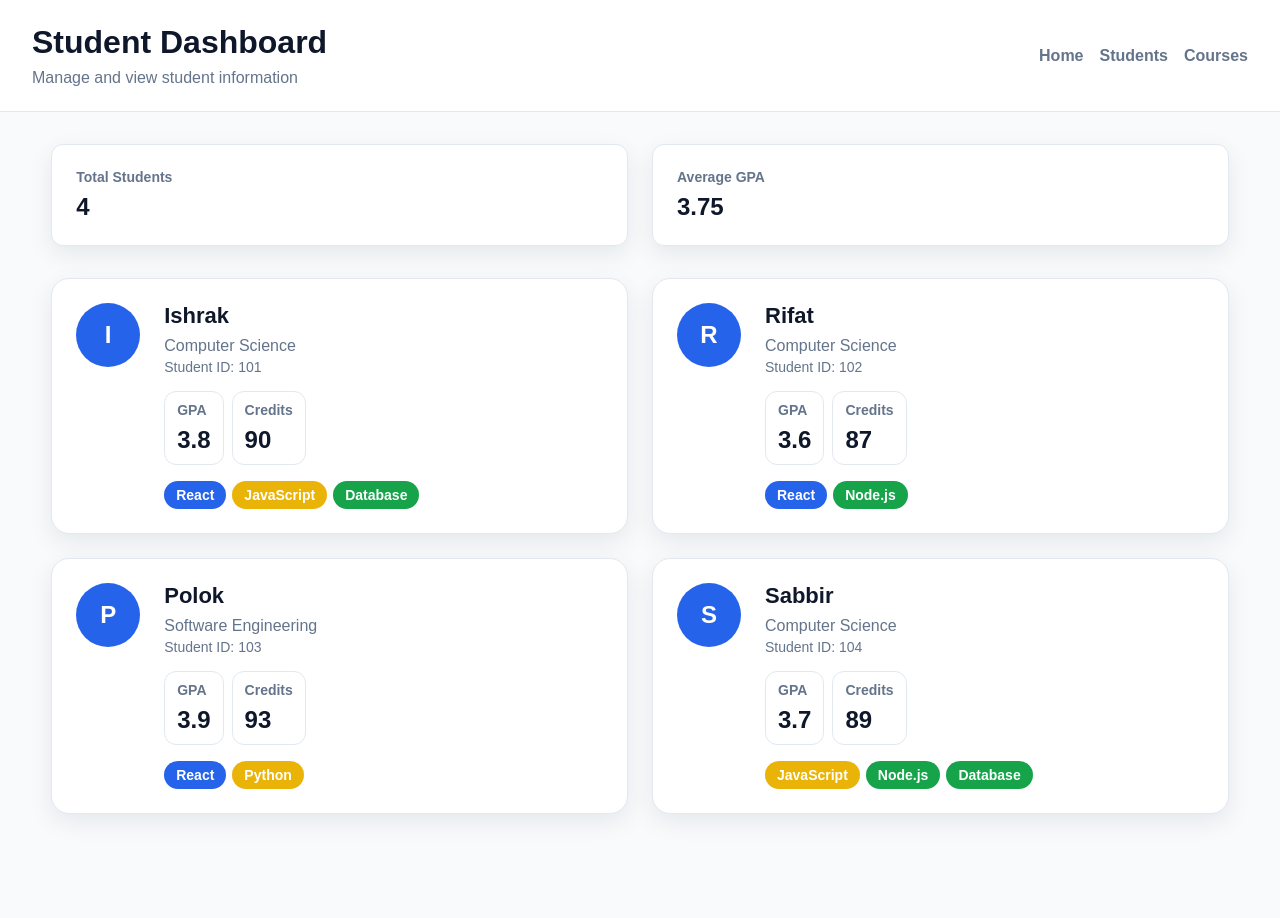
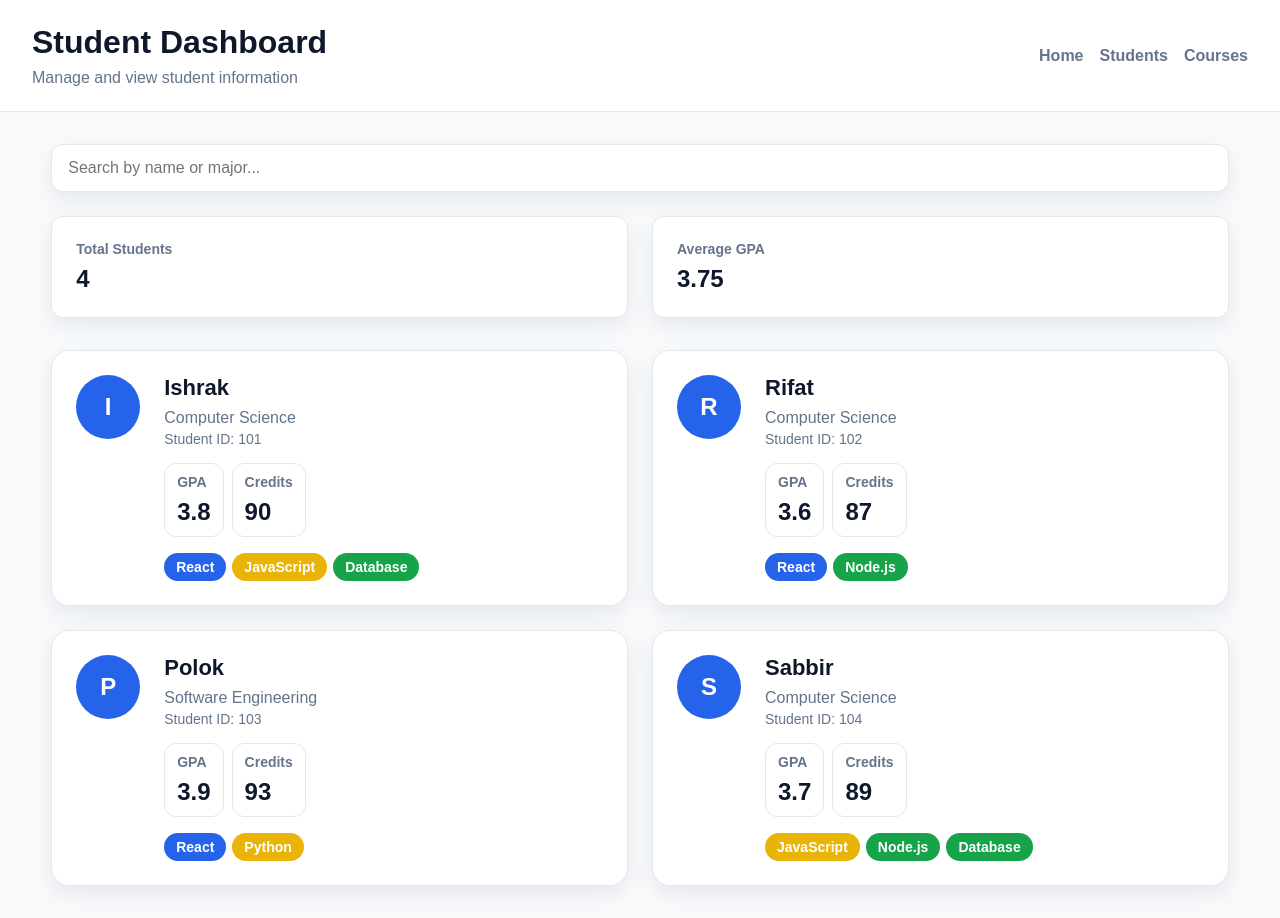
Before and after one commit to ishrakahmad/React_Lab, a React (Vite) app in the folder StudentDashboard/: page / in a window 1280 px wide. Before the commit the page ends 846 px from the top, so only its background shows below. Built offline with nearby package versions, Linux system fonts and the light colour scheme.

Commit message:
Lab task 2 live serch

```diff
--- a/StudentDashboard/src/App.css
+++ b/StudentDashboard/src/App.css
@@ -227,3 +227,61 @@
     flex-direction: column;
   }
 }
+
+.loading {
+  display: flex;
+  align-items: center;
+  justify-content: center;
+  min-height: 300px;
+
+  color: var(--color-muted);
+  font-size: var(--font-size-md);
+  font-weight: 600;
+}
+
+.loading::before {
+  content: '';
+
+  width: 24px;
+  height: 24px;
+
+  margin-right: var(--spacing-sm);
+
+  border: 3px solid var(--color-border);
+  border-top-color: var(--color-primary);
+  border-radius: 50%;
+
+  animation: spin 0.8s linear infinite;
+}
+
+@keyframes spin {
+  to {
+    transform: rotate(360deg);
+  }
+}
+
+
+
+.search-bar {
+  margin-bottom: var(--spacing-lg);
+}
+
+.search-bar input {
+  width: 100%;
+  padding: 14px 16px;
+
+  border: 1px solid var(--color-border);
+  border-radius: var(--radius-md);
+
+  background: var(--color-surface);
+  color: var(--color-text);
+
+  font-size: var(--font-size-md);
+  outline: none;
+
+  box-shadow: var(--shadow-card);
+}
+
+.search-bar input:focus {
+  border-color: var(--color-primary);
+}
--- a/StudentDashboard/src/App.jsx
+++ b/StudentDashboard/src/App.jsx
@@ -1,8 +1,10 @@
 import DashboardHeader from './components/DashboardHeader';
 import StudentCard from './components/StudentCard';
 import StatBadge from './components/StatBadge';
+import SearchBar from './components/SearchBar';
+import { useEffect, useState } from 'react';
 
-const students = [
+const studentData = [
   {
     name: 'Ishrak',
     id: '101',
@@ -89,6 +91,23 @@ const students = [
 ];
 
 function App() {
+  const [students, setStudents] = useState([]);
+  const [loading, setLoading] = useState(true);
+  const [query, setQuery] = useState('');
+
+  useEffect(() => {
+    setTimeout(() => {
+      setStudents(studentData);
+      setLoading(false);
+    }, 1500);
+  }, []);
+
+  const filteredStudents = students.filter(
+    (student) =>
+      student.name.toLowerCase().includes(query.toLowerCase()) ||
+      student.major.toLowerCase().includes(query.toLowerCase())
+  );
+
   return (
     <>
       <DashboardHeader
@@ -98,6 +117,17 @@ function App() {
 
       <main className="dashboard-container">
 
+        <SearchBar
+          query={query}
+          setQuery={setQuery}
+        />
+
+        {loading ? (
+          <div className="loading">
+            Loading students...
+          </div>
+        ) : (
+          <>
             <section className="dashboard-stats">
               <StatBadge
                 label="Total Students"
@@ -111,13 +141,15 @@ function App() {
             </section>
 
             <section className="student-grid">
-          {students.map((student) => (
+              {filteredStudents.map((student) => (
                 <StudentCard
                   key={student.id}
                   student={student}
                 />
               ))}
             </section>
+          </>
+        )}
 
       </main>
     </>
--- /dev/null
+++ b/StudentDashboard/src/components/SearchBar.jsx
@@ -0,0 +1,21 @@
+import PropTypes from 'prop-types';
+
+function SearchBar(props) {
+  return (
+    <div className="search-bar">
+      <input
+        type="text"
+        placeholder="Search by name or major..."
+        value={props.query}
+        onChange={(event) => props.setQuery(event.target.value)}
+      />
+    </div>
+  );
+}
+
+SearchBar.propTypes = {
+  query: PropTypes.string.isRequired,
+  setQuery: PropTypes.func.isRequired,
+};
+
+export default SearchBar;
```
Lines whose indentation alone changed are shown as unchanged.
